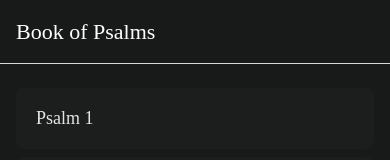
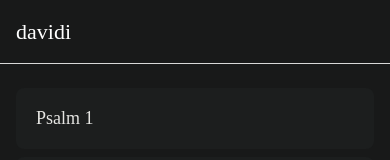
Before and after one commit to lalaee/PsalmfodBackup, a React Native app: screen / in a window 390 px wide. Shown: the top 160 px of the page. Built offline with nearby package versions, Linux system fonts and the light colour scheme.

Commit message:
Style updates

```diff
--- a/src/navigation/AppNavigator.js
+++ b/src/navigation/AppNavigator.js
@@ -22,7 +22,15 @@ const PsalmsStackNavigator = () => {
   return (
     <Stack.Navigator
       screenOptions={{
-        headerStyle: { backgroundColor: darkThemeColors.header },
+        headerStyle: {
+        backgroundColor: '#181919',
+        borderBottomWidth: 1,
+        borderBottomColor: '#272828',
+        },
+        headerTitleStyle: {
+        fontFamily: 'FKGroteskNeueTrial-Regular', // Custom font
+        fontSize: 18, // Larger font size
+        },
         headerTintColor: darkThemeColors.text,
       }}
     >
@@ -30,14 +38,14 @@ const PsalmsStackNavigator = () => {
         name="Chapters"
         component={ChaptersScreen}
         options={{
-          title: 'Book of Psalms',
+          title: 'davidi',
           headerStyle: {
             backgroundColor: '#181919', // New background color
             shadowOpacity: 0, // for iOS
             elevation: 0, // for Android
           },
           headerTitleStyle: {
-            fontFamily: 'FKGroteskNeueTrial-Regular', // Custom font
+            fontFamily: 'FKGroteskNeueTrial-Thin', // Custom font
             fontSize: 22, // Larger font size
           },
           // headerTintColor: '#FFFFFF' // This ensures back button is white
@@ -72,7 +80,15 @@ const AppNavigator = () => {
         options={{
           headerShown: true,
           title: 'Highlight Library',
-          headerStyle: { backgroundColor: darkThemeColors.header },
+          headerStyle: {
+          backgroundColor: '#181919',
+          borderBottomWidth: 1,
+          borderBottomColor: '#272828',
+        },
+        headerTitleStyle: {
+        fontFamily: 'FKGroteskNeueTrial-Regular', // Custom font
+        fontSize: 18, // Larger font size
+        },
           headerTintColor: darkThemeColors.text,
         }}
       />
--- a/src/screens/VersesScreen.js
+++ b/src/screens/VersesScreen.js
@@ -11,7 +11,7 @@ import {
 import AsyncStorage from '@react-native-async-storage/async-storage';
 import Modal from 'react-native-modal';
 
-const HIGHLIGHT_COLORS = ['#251413', '#10212D', '#132522', '#251F13'];
+const HIGHLIGHT_COLORS = ['Red', 'Blue', 'Green', 'Orange'];
 const DARK_THEME = {
   background: '#181919',
   card: '#1C1E1E',
```
